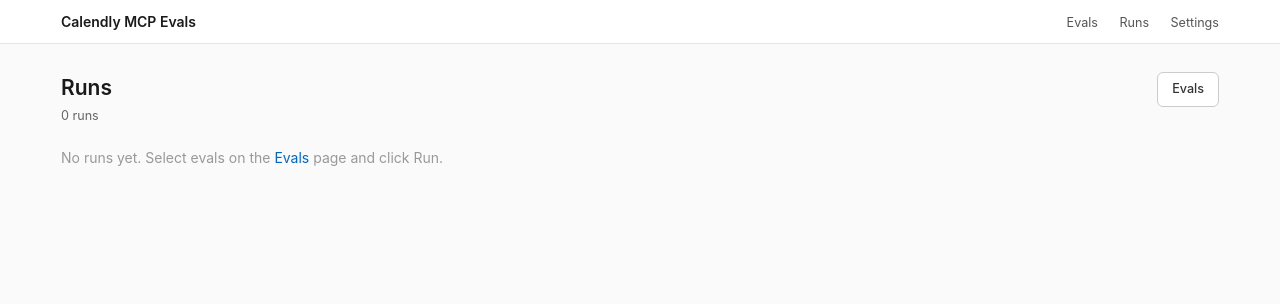
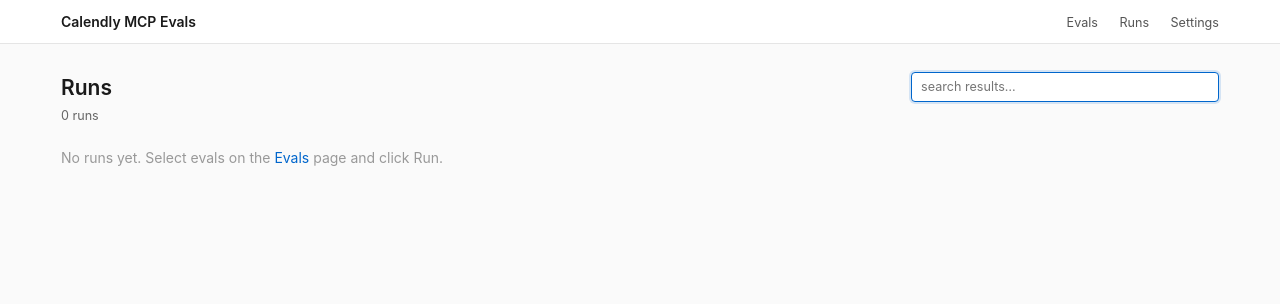
Before and after one commit to mkimelblat/mcp-testing, a FastAPI app: page /runs in a window 1280 px wide. Shown: the top 304 px of the page. Run offline with FastAPI, Linux system fonts and the light colour scheme; data that the repository does not hold is empty; some libraries are stand-ins or nearby versions.

Commit message:
Add text search to the run list page
Narrows the list to runs that have at least one persisted result matching
the substring (case-insensitive, SQLite LIKE) in response_text,
tool_reason, judge_reason, or tools_called. Useful for finding runs
where a specific error surfaced — e.g. "424 unauthorized" from a broken
MCP token.

Wired as a GET param (?q=) with a form in the page header so it
round-trips cleanly via normal refresh; no HTMX live filter.
Aggregation stays correct: the filter is an EXISTS subquery, so the
outer GROUP BY counts are untouched. Also drops the redundant "Evals"
button from the header — the top nav already covers it.

```diff
--- a/app/db.py
+++ b/app/db.py
@@ -414,19 +414,42 @@ def get_run(run_id: int) -> dict[str, Any] | None:
     return dict(row) if row else None
 
 
-def list_runs(limit: int = 50) -> list[dict[str, Any]]:
-    """Return runs with aggregate and per-test pass/total breakdowns."""
+def list_runs(limit: int = 50, query: str = "") -> list[dict[str, Any]]:
+    """Return runs with aggregate and per-test pass/total breakdowns.
+
+    When `query` is non-empty, restrict to runs that have at least one
+    run_result whose response_text, tool_reason, judge_reason, or
+    tools_called contains the substring (SQLite LIKE, case-insensitive).
+    """
+    q = query.strip()
+    where_sql  = ""
+    where_args: tuple = ()
+    if q:
+        like = f"%{q}%"
+        where_sql = """
+            WHERE EXISTS (
+                SELECT 1 FROM run_results
+                WHERE run_results.run_id = runs.id
+                  AND (response_text LIKE ?
+                       OR tool_reason LIKE ?
+                       OR judge_reason LIKE ?
+                       OR tools_called LIKE ?)
+            )
+        """
+        where_args = (like, like, like, like)
+
     with connect() as conn:
         rows = conn.execute(
-            """SELECT runs.*,
-                      COUNT(rr.id)                AS results_total,
-                      COALESCE(SUM(rr.passed), 0) AS results_passed
-               FROM runs
-               LEFT JOIN run_results rr ON rr.run_id = runs.id
-               GROUP BY runs.id
-               ORDER BY runs.id DESC
-               LIMIT ?""",
-            (limit,),
+            f"""SELECT runs.*,
+                       COUNT(rr.id)                AS results_total,
+                       COALESCE(SUM(rr.passed), 0) AS results_passed
+                FROM runs
+                LEFT JOIN run_results rr ON rr.run_id = runs.id
+                {where_sql}
+                GROUP BY runs.id
+                ORDER BY runs.id DESC
+                LIMIT ?""",
+            (*where_args, limit),
         ).fetchall()
         runs = [dict(r) for r in rows]
 
--- a/app/main.py
+++ b/app/main.py
@@ -283,10 +283,15 @@ async def run_create(request: Request) -> RedirectResponse:
 
 
 @app.get("/runs", response_class=HTMLResponse)
-def runs_list(request: Request) -> HTMLResponse:
+def runs_list(request: Request, q: str = "") -> HTMLResponse:
+    query = q.strip()
     return templates.TemplateResponse(
         request, "runs_list.html",
-        {"runs": db.list_runs(), "current_run_ids": runner.current_run_ids()},
+        {
+            "runs":            db.list_runs(query=query),
+            "current_run_ids": runner.current_run_ids(),
+            "query":           query,
+        },
     )
 
 
--- a/app/static/style.css
+++ b/app/static/style.css
@@ -37,7 +37,9 @@ code {
 }
 .page-header h1 { margin: 0 0 0.25rem; font-size: 1.5rem; font-weight: 600; }
 .subtitle { margin: 0; color: #666; font-size: 0.9rem; }
-.header-actions { flex-shrink: 0; }
+.header-actions { flex-shrink: 0; display: flex; gap: 0.5rem; align-items: center; }
+.runs-search { display: flex; gap: 0.5rem; align-items: center; }
+.runs-search input[type="search"] { width: 22rem; }
 
 /* ── Buttons ───────────────────────────────────────────────────────────── */
 .btn {
--- a/app/templates/runs_list.html
+++ b/app/templates/runs_list.html
@@ -6,7 +6,7 @@
     <div>
         <h1>Runs</h1>
         <p class="subtitle">
-            {{ runs|length }} run{{ '' if runs|length == 1 else 's' }}
+            {{ runs|length }} run{{ '' if runs|length == 1 else 's' }}{% if query %} matching <code>{{ query }}</code>{% endif %}
             {% if current_run_ids %}
                 &middot; live:
                 {% for rid in current_run_ids %}<a href="/runs/{{ rid }}">#{{ rid }}</a>{% if not loop.last %}, {% endif %}{% endfor %}
@@ -14,7 +14,11 @@
         </p>
     </div>
     <div class="header-actions">
-        <a href="/" class="btn btn-secondary">Evals</a>
+        <form method="get" action="/runs" class="runs-search">
+            <input type="search" name="q" value="{{ query }}"
+                   placeholder="search results&hellip;" autofocus>
+            {% if query %}<a href="/runs" class="btn btn-secondary">Clear</a>{% endif %}
+        </form>
     </div>
 </section>
 
@@ -66,6 +70,8 @@
         {% endfor %}
     </tbody>
 </table>
+{% elif query %}
+<p class="muted">No runs match <code>{{ query }}</code>. <a href="/runs">Clear search</a></p>
 {% else %}
 <p class="muted">No runs yet. Select evals on the <a href="/">Evals</a> page and click Run.</p>
 {% endif %}
```
